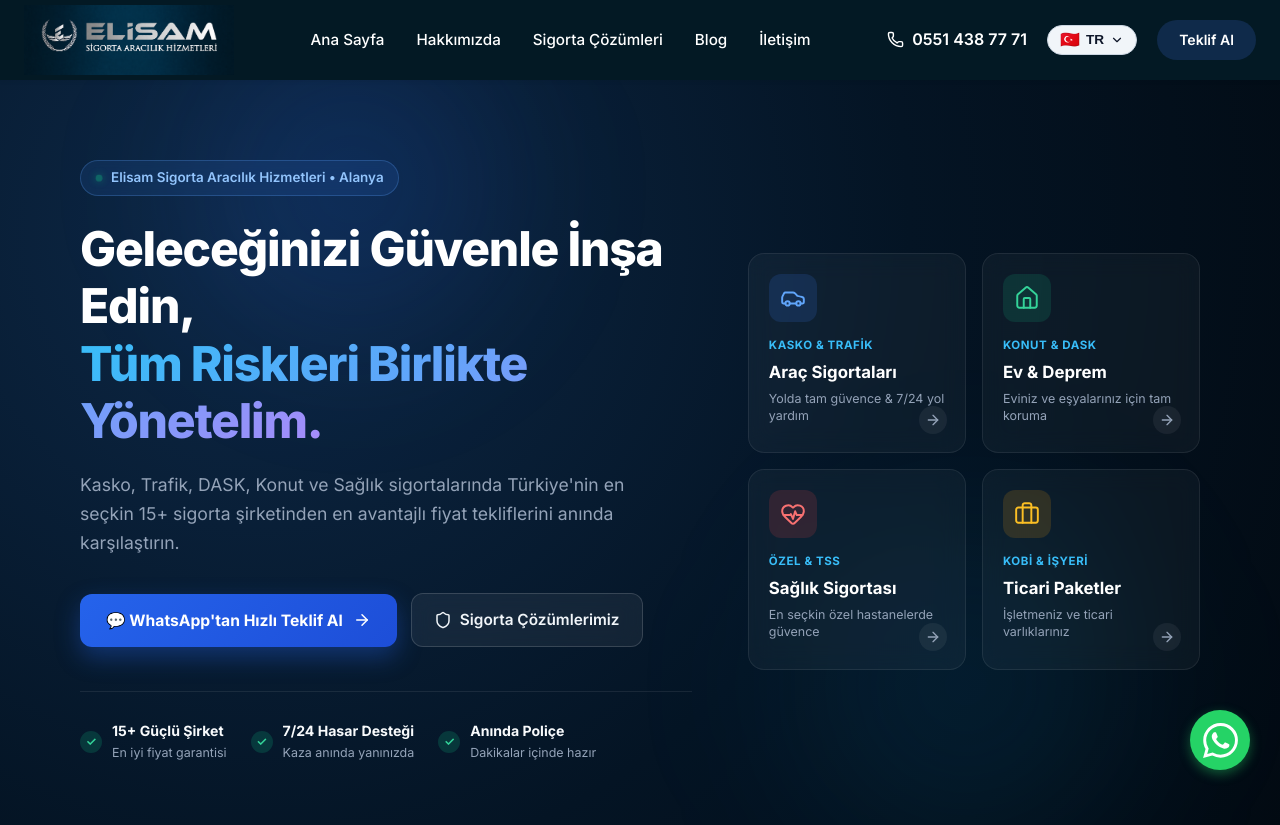
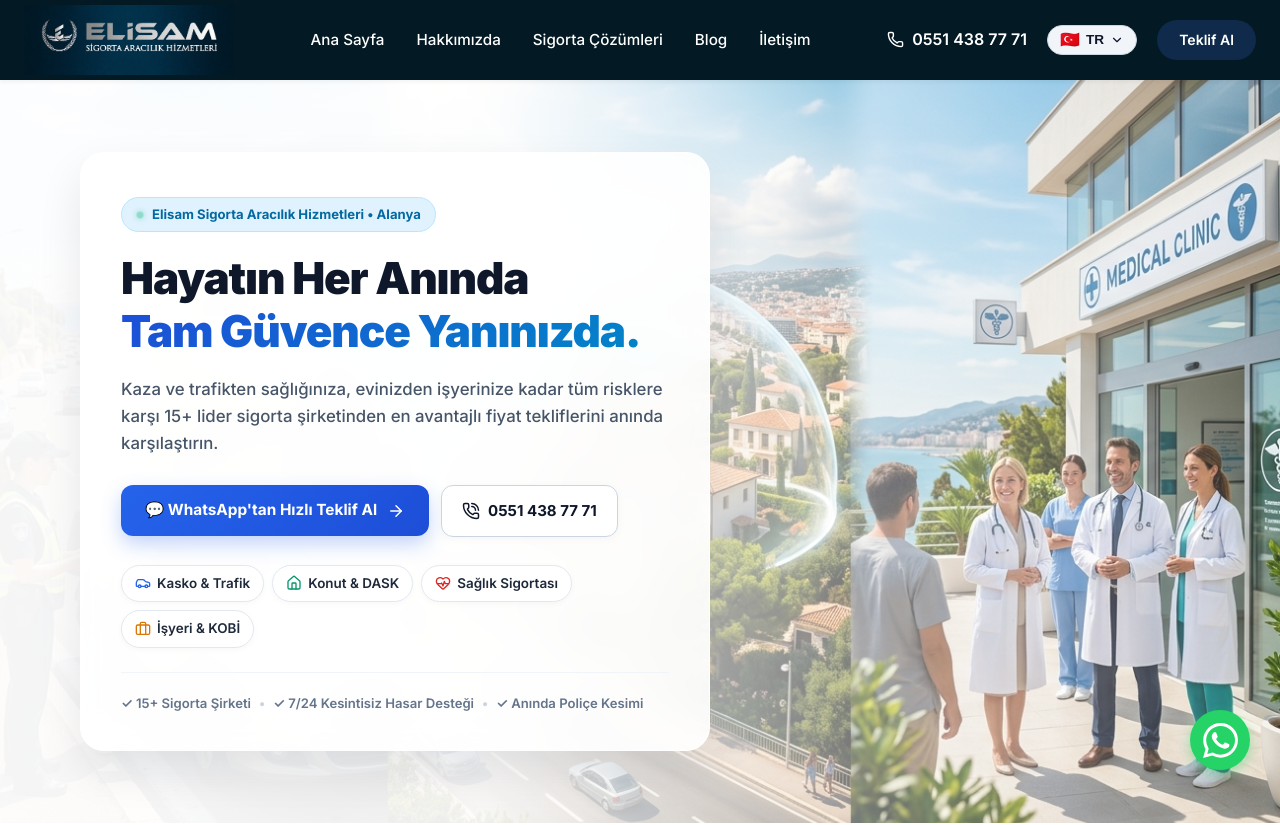
Before and after one commit to elisamsigorta07-prog/crm, a Next.js app: page / in a window 1280 px wide. Shown: the top 825 px of the page. Built offline with nearby package versions, Linux system fonts and the light colour scheme.

Commit message:
feat: Ana sayfa giris bolumu aydinlik, gercekci sigorta temali (kaza yardim/polis, fanus evler, hastane/doktor) tasarimla guncellendi

```diff
--- a/src/app/page.module.css
+++ b/src/app/page.module.css
@@ -1,66 +1,80 @@
 /* =========================================================================
-   Minimalist, Modern & Ferah Hero Section
+   Aydınlık, Ferah & Gerçekçi Sigorta Hero Section
    ========================================================================= */
-.heroSection {
+.brightHero {
   position: relative;
   width: 100%;
-  background: radial-gradient(circle at 20% 20%, #0d2847 0%, #041424 55%, #020a12 100%);
+  min-height: 580px;
+  display: flex;
+  align-items: center;
+  padding: 4.5rem 0;
   overflow: hidden;
-  border-bottom: 1px solid rgba(255, 255, 255, 0.06);
-}
-
-.heroBgGlow1 {
+  background-color: #f8fafc;
+}
+
+.brightHeroBgWrap {
   position: absolute;
-  top: -120px;
-  left: 10%;
-  width: 450px;
-  height: 450px;
-  background: radial-gradient(circle, rgba(37, 99, 235, 0.18) 0%, rgba(37, 99, 235, 0) 70%);
-  filter: blur(60px);
-  pointer-events: none;
-}
-
-.heroBgGlow2 {
+  top: 0;
+  left: 0;
+  width: 100%;
+  height: 100%;
+  z-index: 1;
+  overflow: hidden;
+}
+
+.brightHeroBgImg {
+  width: 100%;
+  height: 100%;
+  object-fit: cover;
+  object-position: center right;
+  transform: scale(1.02);
+}
+
+.brightHeroOverlay {
   position: absolute;
-  bottom: -100px;
-  right: 5%;
-  width: 500px;
-  height: 500px;
-  background: radial-gradient(circle, rgba(14, 165, 233, 0.12) 0%, rgba(14, 165, 233, 0) 70%);
-  filter: blur(70px);
-  pointer-events: none;
-}
-
-.heroInner {
-  display: grid;
-  grid-template-columns: 1.15fr 0.85fr;
-  gap: 3.5rem;
-  align-items: center;
-  padding: 5rem 0 4.5rem 0;
+  top: 0;
+  left: 0;
+  width: 100%;
+  height: 100%;
+  background: linear-gradient(
+    90deg,
+    rgba(255, 255, 255, 0.96) 0%,
+    rgba(255, 255, 255, 0.92) 38%,
+    rgba(255, 255, 255, 0.45) 68%,
+    rgba(255, 255, 255, 0.12) 100%
+  );
+}
+
+.brightHeroContent {
+  display: flex;
+  align-items: center;
+}
+
+.brightHeroCard {
+  max-width: 630px;
+  background: rgba(255, 255, 255, 0.90);
+  backdrop-filter: blur(16px);
+  padding: 2.75rem 2.5rem 2.25rem 2.5rem;
+  border-radius: 24px;
+  border: 1px solid rgba(255, 255, 255, 0.95);
+  box-shadow: 0 20px 45px rgba(15, 23, 42, 0.09);
   position: relative;
   z-index: 2;
 }
 
-/* Left Column */
-.heroLeft {
-  display: flex;
-  flex-direction: column;
-}
-
-.heroPillBadge {
+.heroPillBadgeLight {
   display: inline-flex;
   align-items: center;
   gap: 8px;
   padding: 6px 14px;
-  background: rgba(59, 130, 246, 0.12);
-  border: 1px solid rgba(96, 165, 250, 0.25);
+  background: #e0f2fe;
+  border: 1px solid #bae6fd;
   border-radius: 30px;
-  font-size: 0.84rem;
-  font-weight: 600;
-  color: #93c5fd;
-  margin-bottom: 1.5rem;
+  font-size: 0.82rem;
+  font-weight: 700;
+  color: #0369a1;
+  margin-bottom: 1.25rem;
   width: fit-content;
-  backdrop-filter: blur(8px);
 }
 
 .heroLiveDot {
@@ -68,7 +82,7 @@
   height: 8px;
   border-radius: 50%;
   background-color: #10b981;
-  box-shadow: 0 0 10px #10b981;
+  box-shadow: 0 0 8px #10b981;
   display: inline-block;
   animation: pulseDot 2s infinite;
 }
@@ -78,286 +92,199 @@
   50% { opacity: 0.4; transform: scale(0.85); }
 }
 
-.heroMainTitle {
-  font-size: 3rem;
-  font-weight: 800;
-  color: #ffffff;
+.brightHeroTitle {
+  font-size: 2.75rem;
+  font-weight: 850;
+  color: #0f172a;
   line-height: 1.2;
   letter-spacing: -0.025em;
-  margin-bottom: 1.25rem;
-}
-
-.heroGradientText {
-  background: linear-gradient(135deg, #38bdf8 0%, #60a5fa 50%, #a78bfa 100%);
+  margin-bottom: 1.15rem;
+}
+
+.brightHeroHighlight {
+  background: linear-gradient(135deg, #1d4ed8 0%, #0284c7 100%);
   -webkit-background-clip: text;
   -webkit-text-fill-color: transparent;
 }
 
-.heroMainDesc {
-  font-size: 1.1rem;
-  color: #94a3b8;
-  line-height: 1.65;
-  max-width: 580px;
-  margin-bottom: 2.25rem;
-  font-weight: 400;
-}
-
-/* Button Group */
-.heroBtnGroup {
-  display: flex;
-  gap: 14px;
+.brightHeroSubtitle {
+  font-size: 1.05rem;
+  color: #475569;
+  line-height: 1.6;
+  margin-bottom: 1.75rem;
+  font-weight: 450;
+}
+
+.brightHeroBtnGroup {
+  display: flex;
+  gap: 12px;
   align-items: center;
   flex-wrap: wrap;
-  margin-bottom: 2.75rem;
-}
-
-.heroPrimaryBtn {
+  margin-bottom: 1.75rem;
+}
+
+.brightHeroPrimaryBtn {
   display: inline-flex;
   align-items: center;
   gap: 10px;
   background: linear-gradient(135deg, #2563eb 0%, #1d4ed8 100%);
   color: #ffffff;
-  padding: 14px 26px;
+  padding: 13px 24px;
   border-radius: 12px;
   font-weight: 700;
-  font-size: 0.98rem;
-  text-decoration: none;
-  box-shadow: 0 10px 25px rgba(37, 99, 235, 0.35);
-  transition: all 0.25s ease;
-}
-
-.heroPrimaryBtn:hover {
-  transform: translateY(-2px);
-  box-shadow: 0 15px 30px rgba(37, 99, 235, 0.45);
-  color: #ffffff;
-}
-
-.heroSecondaryBtn {
-  display: inline-flex;
-  align-items: center;
-  gap: 8px;
-  background: rgba(255, 255, 255, 0.06);
-  color: #f1f5f9;
-  border: 1px solid rgba(255, 255, 255, 0.15);
-  padding: 14px 22px;
-  border-radius: 12px;
-  font-weight: 600;
   font-size: 0.96rem;
   text-decoration: none;
-  backdrop-filter: blur(10px);
+  box-shadow: 0 8px 20px rgba(37, 99, 235, 0.28);
   transition: all 0.25s ease;
 }
 
-.heroSecondaryBtn:hover {
-  background: rgba(255, 255, 255, 0.12);
+.brightHeroPrimaryBtn:hover {
+  transform: translateY(-2px);
+  box-shadow: 0 12px 25px rgba(37, 99, 235, 0.38);
   color: #ffffff;
+}
+
+.brightHeroPhoneBtn {
+  display: inline-flex;
+  align-items: center;
+  gap: 8px;
+  background: #ffffff;
+  color: #0f172a;
+  border: 1px solid #cbd5e1;
+  padding: 13px 20px;
+  border-radius: 12px;
+  font-weight: 700;
+  font-size: 0.94rem;
+  text-decoration: none;
+  box-shadow: 0 2px 8px rgba(0, 0, 0, 0.04);
+  transition: all 0.25s ease;
+}
+
+.brightHeroPhoneBtn:hover {
+  border-color: #2563eb;
+  color: #2563eb;
   transform: translateY(-2px);
 }
 
-/* Trust Row */
-.heroTrustRow {
-  display: flex;
-  gap: 24px;
-  padding-top: 1.75rem;
-  border-top: 1px solid rgba(255, 255, 255, 0.08);
+.brightHeroQuickPills {
+  display: flex;
+  gap: 8px;
   flex-wrap: wrap;
-}
-
-.heroTrustItem {
-  display: flex;
-  align-items: center;
-  gap: 10px;
-}
-
-.heroTrustIcon {
-  width: 22px;
-  height: 22px;
-  border-radius: 50%;
-  background: rgba(16, 185, 129, 0.2);
-  color: #34d399;
-  display: flex;
-  align-items: center;
-  justify-content: center;
-  font-size: 0.75rem;
-  font-weight: 800;
-  flex-shrink: 0;
-}
-
-.heroTrustItem strong {
-  display: block;
-  font-size: 0.88rem;
-  color: #f8fafc;
-  font-weight: 700;
-}
-
-.heroTrustItem span {
-  display: block;
-  font-size: 0.78rem;
-  color: #94a3b8;
-}
-
-/* Right Column: 4 Minimalist Glass Cards */
-.heroRight {
-  width: 100%;
-}
-
-.heroCardsGrid {
-  display: grid;
-  grid-template-columns: 1fr 1fr;
-  gap: 16px;
-}
-
-.heroGlassCard {
-  display: flex;
-  flex-direction: column;
-  justify-content: space-between;
-  min-height: 175px;
-  padding: 20px;
-  background: rgba(255, 255, 255, 0.04);
-  border: 1px solid rgba(255, 255, 255, 0.08);
-  border-radius: 16px;
+  margin-bottom: 1.5rem;
+}
+
+.quickPill {
+  display: inline-flex;
+  align-items: center;
+  gap: 6px;
+  padding: 7px 13px;
+  background: #ffffff;
+  border: 1px solid #e2e8f0;
+  border-radius: 20px;
+  font-size: 0.84rem;
+  font-weight: 600;
+  color: #1e293b;
   text-decoration: none;
-  backdrop-filter: blur(12px);
-  transition: all 0.3s cubic-bezier(0.16, 1, 0.3, 1);
-  position: relative;
-  overflow: hidden;
-}
-
-.heroGlassCard:hover {
-  background: rgba(255, 255, 255, 0.08);
-  border-color: rgba(96, 165, 250, 0.4);
-  transform: translateY(-4px);
-  box-shadow: 0 20px 35px rgba(0, 0, 0, 0.35);
-}
-
-.heroCardIconWrap {
-  width: 48px;
-  height: 48px;
-  border-radius: 12px;
-  display: flex;
-  align-items: center;
-  justify-content: center;
-  margin-bottom: 14px;
-}
-
-.heroCardInfo {
-  margin-bottom: 8px;
-}
-
-.heroCardTag {
-  font-size: 0.72rem;
-  font-weight: 700;
-  text-transform: uppercase;
-  letter-spacing: 0.05em;
-  color: #38bdf8;
-  display: block;
-  margin-bottom: 4px;
-}
-
-.heroCardTitle {
-  font-size: 1.05rem;
-  font-weight: 700;
-  color: #ffffff;
-  margin-bottom: 4px;
-}
-
-.heroCardSub {
-  font-size: 0.78rem;
-  color: #94a3b8;
-  line-height: 1.4;
-}
-
-.heroCardArrow {
-  position: absolute;
-  bottom: 18px;
-  right: 18px;
-  width: 28px;
-  height: 28px;
-  border-radius: 50%;
-  background: rgba(255, 255, 255, 0.06);
-  display: flex;
-  align-items: center;
-  justify-content: center;
-  color: #94a3b8;
-  transition: all 0.25s ease;
-}
-
-.heroGlassCard:hover .heroCardArrow {
-  background: #2563eb;
-  color: #ffffff;
-  transform: translateX(2px);
+  box-shadow: 0 2px 6px rgba(0, 0, 0, 0.03);
+  transition: all 0.2s ease;
+}
+
+.quickPill:hover {
+  border-color: #3b82f6;
+  transform: translateY(-2px);
+  box-shadow: 0 6px 15px rgba(37, 99, 235, 0.12);
+  color: #2563eb;
+}
+
+.brightHeroTrust {
+  display: flex;
+  align-items: center;
+  gap: 8px;
+  font-size: 0.82rem;
+  font-weight: 600;
+  color: #64748b;
+  flex-wrap: wrap;
+  padding-top: 1.25rem;
+  border-top: 1px solid #f1f5f9;
+}
+
+.trustDivider {
+  color: #cbd5e1;
+  font-weight: 700;
 }
 
 /* Responsive Hero */
 @media (max-width: 991px) {
-  .heroInner {
-    grid-template-columns: 1fr;
-    gap: 3rem;
-    padding: 3.5rem 0 3rem 0;
-  }
-
-  .heroMainTitle {
-    font-size: 2.4rem;
+  .brightHero {
+    padding: 3rem 0;
+    min-height: auto;
+  }
+
+  .brightHeroOverlay {
+    background: linear-gradient(
+      180deg,
+      rgba(255, 255, 255, 0.95) 0%,
+      rgba(255, 255, 255, 0.90) 100%
+    );
+  }
+
+  .brightHeroCard {
+    max-width: 100%;
+    padding: 2rem 1.5rem;
+  }
+
+  .brightHeroTitle {
+    font-size: 2.2rem;
   }
 }
 
 @media (max-width: 768px) {
-  .heroInner {
-    padding: 2.75rem 0 2.5rem 0;
-    gap: 2rem;
-  }
-
-  .heroMainTitle {
-    font-size: 1.95rem;
+  .brightHero {
+    padding: 2rem 0;
+  }
+
+  .brightHeroTitle {
+    font-size: 1.85rem;
     line-height: 1.25;
   }
 
-  .heroMainDesc {
+  .brightHeroSubtitle {
     font-size: 0.95rem;
-    margin-bottom: 1.75rem;
-  }
-
-  .heroBtnGroup {
+    margin-bottom: 1.5rem;
+  }
+
+  .brightHeroBtnGroup {
     flex-direction: column;
     width: 100%;
     gap: 10px;
-    margin-bottom: 2rem;
-  }
-
-  .heroPrimaryBtn,
-  .heroSecondaryBtn {
+  }
+
+  .brightHeroPrimaryBtn,
+  .brightHeroPhoneBtn {
     width: 100%;
     justify-content: center;
-    padding: 13px 20px;
-  }
-
-  .heroTrustRow {
-    gap: 14px;
+  }
+
+  .brightHeroQuickPills {
+    display: grid;
+    grid-template-columns: 1fr 1fr;
+    gap: 8px;
+  }
+
+  .quickPill {
+    justify-content: center;
+    padding: 8px 10px;
+    font-size: 0.8rem;
+  }
+
+  .brightHeroTrust {
     flex-direction: column;
     align-items: flex-start;
-  }
-
-  .heroCardsGrid {
-    grid-template-columns: 1fr;
-    gap: 12px;
-  }
-
-  .heroGlassCard {
-    min-height: auto;
-    flex-direction: row;
-    align-items: center;
-    gap: 14px;
-    padding: 16px;
-  }
-
-  .heroCardIconWrap {
-    margin-bottom: 0;
-    flex-shrink: 0;
-  }
-
-  .heroCardArrow {
-    position: static;
-    flex-shrink: 0;
+    gap: 6px;
+  }
+
+  .trustDivider {
+    display: none;
   }
 }
 
--- a/src/app/page.tsx
+++ b/src/app/page.tsx
@@ -45,132 +45,82 @@ export default function Home() {
 
   return (
     <>
-      {/* Minimalist, Modern & Ferah Hero Section */}
-      <section className={styles.heroSection}>
-        <div className={styles.heroBgGlow1}></div>
-        <div className={styles.heroBgGlow2}></div>
+      {/* Aydınlık & Gerçekçi Sigorta Hero Bölümü */}
+      <section className={styles.brightHero}>
+        {/* Arka Planda Aydınlık, Canlı Sigorta Teması (Kaza/Polis, Fanus Evler, Hastane) */}
+        <div className={styles.brightHeroBgWrap}>
+          <img
+            src="/hero-bg.jpg"
+            alt="Elisam Sigorta - Trafik, Kasko, Konut ve Sağlık Sigortası"
+            className={styles.brightHeroBgImg}
+          />
+          <div className={styles.brightHeroOverlay}></div>
+        </div>
 
-        <div className="container">
-          <div className={styles.heroInner}>
+        <div className="container" style={{ position: 'relative', zIndex: 3 }}>
+          <div className={styles.brightHeroContent}>
 
-            {/* Left Column: Typography & CTAs */}
-            <div className={styles.heroLeft}>
-              <div className={styles.heroPillBadge}>
+            {/* Sol Taraf - Ferah Bilgi Kartı */}
+            <div className={styles.brightHeroCard}>
+              <div className={styles.heroPillBadgeLight}>
                 <span className={styles.heroLiveDot}></span>
                 <span>Elisam Sigorta Aracılık Hizmetleri • Alanya</span>
               </div>
 
-              <h1 className={styles.heroMainTitle}>
-                Geleceğinizi Güvenle İnşa Edin, <br />
-                <span className={styles.heroGradientText}>Tüm Riskleri Birlikte Yönetelim.</span>
+              <h1 className={styles.brightHeroTitle}>
+                Hayatın Her Anında <br />
+                <span className={styles.brightHeroHighlight}>Tam Güvence Yanınızda.</span>
               </h1>
 
-              <p className={styles.heroMainDesc}>
-                Kasko, Trafik, DASK, Konut ve Sağlık sigortalarında Türkiye&apos;nin en seçkin 15+ sigorta şirketinden en avantajlı fiyat tekliflerini anında karşılaştırın.
+              <p className={styles.brightHeroSubtitle}>
+                Kaza ve trafikten sağlığınıza, evinizden işyerinize kadar tüm risklere karşı 15+ lider sigorta şirketinden en avantajlı fiyat tekliflerini anında karşılaştırın.
               </p>
 
-              {/* Action Buttons */}
-              <div className={styles.heroBtnGroup}>
+              {/* Aksiyon Butonları */}
+              <div className={styles.brightHeroBtnGroup}>
                 <a
                   href="https://wa.me/905514387771?text=Merhaba,%20sigorta%20teklifi%20almak%20istiyorum."
                   target="_blank"
                   rel="noopener noreferrer"
-                  className={styles.heroPrimaryBtn}
+                  className={styles.brightHeroPrimaryBtn}
                 >
                   <span>💬 WhatsApp&apos;tan Hızlı Teklif Al</span>
                   <ArrowRight size={18} />
                 </a>
 
-                <Link href="#cozumler" className={styles.heroSecondaryBtn}>
-                  <Shield size={18} />
-                  <span>Sigorta Çözümlerimiz</span>
+                <a href="tel:05514387771" className={styles.brightHeroPhoneBtn}>
+                  <PhoneCall size={18} />
+                  <span>0551 438 77 71</span>
+                </a>
+              </div>
+
+              {/* Hızlı Kategori Butonları */}
+              <div className={styles.brightHeroQuickPills}>
+                <Link href="/hizmetler/kasko" className={styles.quickPill}>
+                  <Car size={16} color="#2563eb" />
+                  <span>Kasko & Trafik</span>
+                </Link>
+                <Link href="/hizmetler/konut-sigortasi" className={styles.quickPill}>
+                  <HomeIcon size={16} color="#059669" />
+                  <span>Konut & DASK</span>
+                </Link>
+                <Link href="/hizmetler/saglik-sigortasi" className={styles.quickPill}>
+                  <HeartPulse size={16} color="#dc2626" />
+                  <span>Sağlık Sigortası</span>
+                </Link>
+                <Link href="/hizmetler/isyeri-sigortasi" className={styles.quickPill}>
+                  <Briefcase size={16} color="#d97706" />
+                  <span>İşyeri & KOBİ</span>
                 </Link>
               </div>
 
-              {/* Trust Features Row */}
-              <div className={styles.heroTrustRow}>
-                <div className={styles.heroTrustItem}>
-                  <div className={styles.heroTrustIcon}>✓</div>
-                  <div>
-                    <strong>15+ Güçlü Şirket</strong>
-                    <span>En iyi fiyat garantisi</span>
-                  </div>
-                </div>
-                <div className={styles.heroTrustItem}>
-                  <div className={styles.heroTrustIcon}>✓</div>
-                  <div>
-                    <strong>7/24 Hasar Desteği</strong>
-                    <span>Kaza anında yanınızda</span>
-                  </div>
-                </div>
-                <div className={styles.heroTrustItem}>
-                  <div className={styles.heroTrustIcon}>✓</div>
-                  <div>
-                    <strong>Anında Poliçe</strong>
-                    <span>Dakikalar içinde hazır</span>
-                  </div>
-                </div>
-              </div>
-            </div>
-
-            {/* Right Column: 4 Minimalist Glass Cards */}
-            <div className={styles.heroRight}>
-              <div className={styles.heroCardsGrid}>
-                <Link href="/hizmetler/kasko" className={styles.heroGlassCard}>
-                  <div className={styles.heroCardIconWrap} style={{ background: 'rgba(59, 130, 246, 0.15)', color: '#60a5fa' }}>
-                    <Car size={26} strokeWidth={1.8} />
-                  </div>
-                  <div className={styles.heroCardInfo}>
-                    <span className={styles.heroCardTag}>Kasko & Trafik</span>
-                    <h3 className={styles.heroCardTitle}>Araç Sigortaları</h3>
-                    <p className={styles.heroCardSub}>Yolda tam güvence & 7/24 yol yardım</p>
-                  </div>
-                  <div className={styles.heroCardArrow}>
-                    <ArrowRight size={16} />
-                  </div>
-                </Link>
-
-                <Link href="/hizmetler/konut-sigortasi" className={styles.heroGlassCard}>
-                  <div className={styles.heroCardIconWrap} style={{ background: 'rgba(16, 185, 129, 0.15)', color: '#34d399' }}>
-                    <HomeIcon size={26} strokeWidth={1.8} />
-                  </div>
-                  <div className={styles.heroCardInfo}>
-                    <span className={styles.heroCardTag}>Konut & DASK</span>
-                    <h3 className={styles.heroCardTitle}>Ev & Deprem</h3>
-                    <p className={styles.heroCardSub}>Eviniz ve eşyalarınız için tam koruma</p>
-                  </div>
-                  <div className={styles.heroCardArrow}>
-                    <ArrowRight size={16} />
-                  </div>
-                </Link>
-
-                <Link href="/hizmetler/saglik-sigortasi" className={styles.heroGlassCard}>
-                  <div className={styles.heroCardIconWrap} style={{ background: 'rgba(239, 68, 68, 0.15)', color: '#f87171' }}>
-                    <HeartPulse size={26} strokeWidth={1.8} />
-                  </div>
-                  <div className={styles.heroCardInfo}>
-                    <span className={styles.heroCardTag}>Özel & TSS</span>
-                    <h3 className={styles.heroCardTitle}>Sağlık Sigortası</h3>
-                    <p className={styles.heroCardSub}>En seçkin özel hastanelerde güvence</p>
-                  </div>
-                  <div className={styles.heroCardArrow}>
-                    <ArrowRight size={16} />
-                  </div>
-                </Link>
-
-                <Link href="/hizmetler/isyeri-sigortasi" className={styles.heroGlassCard}>
-                  <div className={styles.heroCardIconWrap} style={{ background: 'rgba(245, 158, 11, 0.15)', color: '#fbbf24' }}>
-                    <Briefcase size={26} strokeWidth={1.8} />
-                  </div>
-                  <div className={styles.heroCardInfo}>
-                    <span className={styles.heroCardTag}>KOBİ & İşyeri</span>
-                    <h3 className={styles.heroCardTitle}>Ticari Paketler</h3>
-                    <p className={styles.heroCardSub}>İşletmeniz ve ticari varlıklarınız</p>
-                  </div>
-                  <div className={styles.heroCardArrow}>
-                    <ArrowRight size={16} />
-                  </div>
-                </Link>
+              {/* Güven Rozetleri */}
+              <div className={styles.brightHeroTrust}>
+                <span>✓ 15+ Sigorta Şirketi</span>
+                <span className={styles.trustDivider}>•</span>
+                <span>✓ 7/24 Kesintisiz Hasar Desteği</span>
+                <span className={styles.trustDivider}>•</span>
+                <span>✓ Anında Poliçe Kesimi</span>
               </div>
             </div>
 
```
Also changed, not shown: public/hero-bg.jpg (added).
